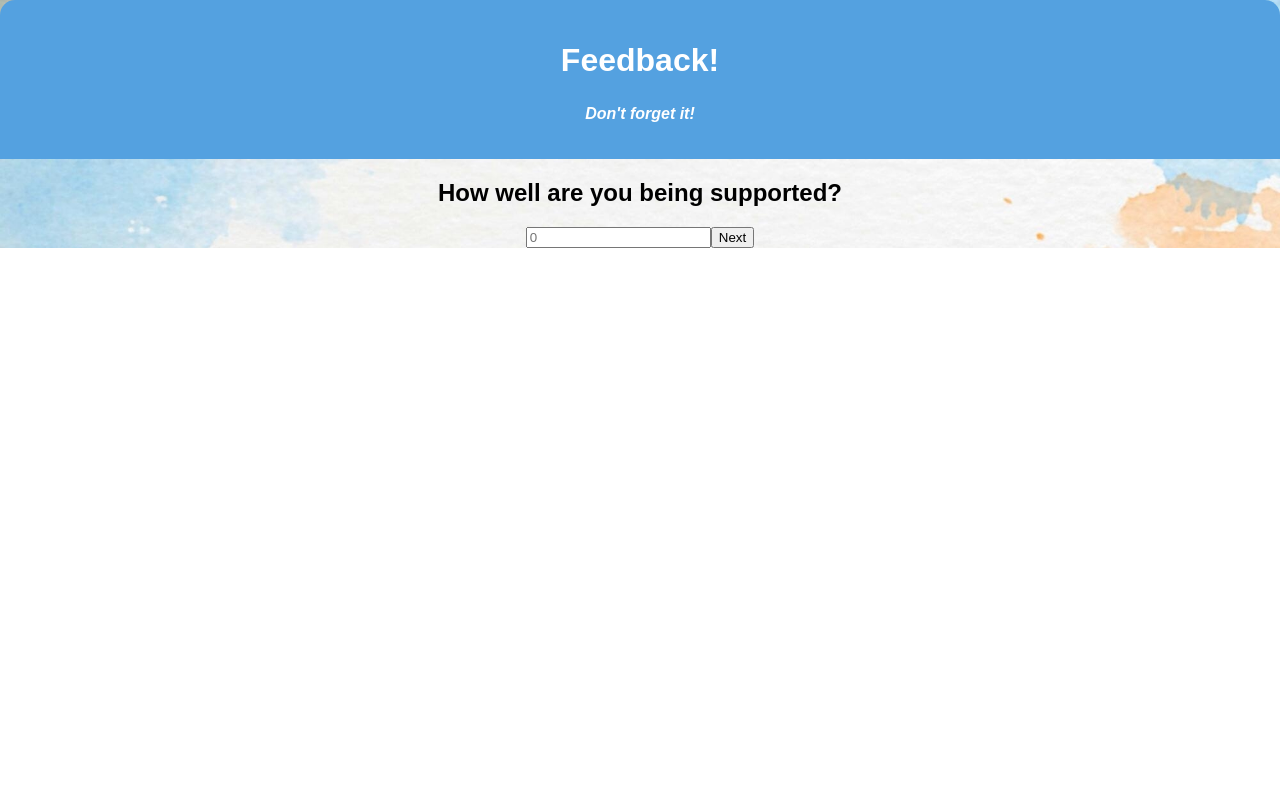
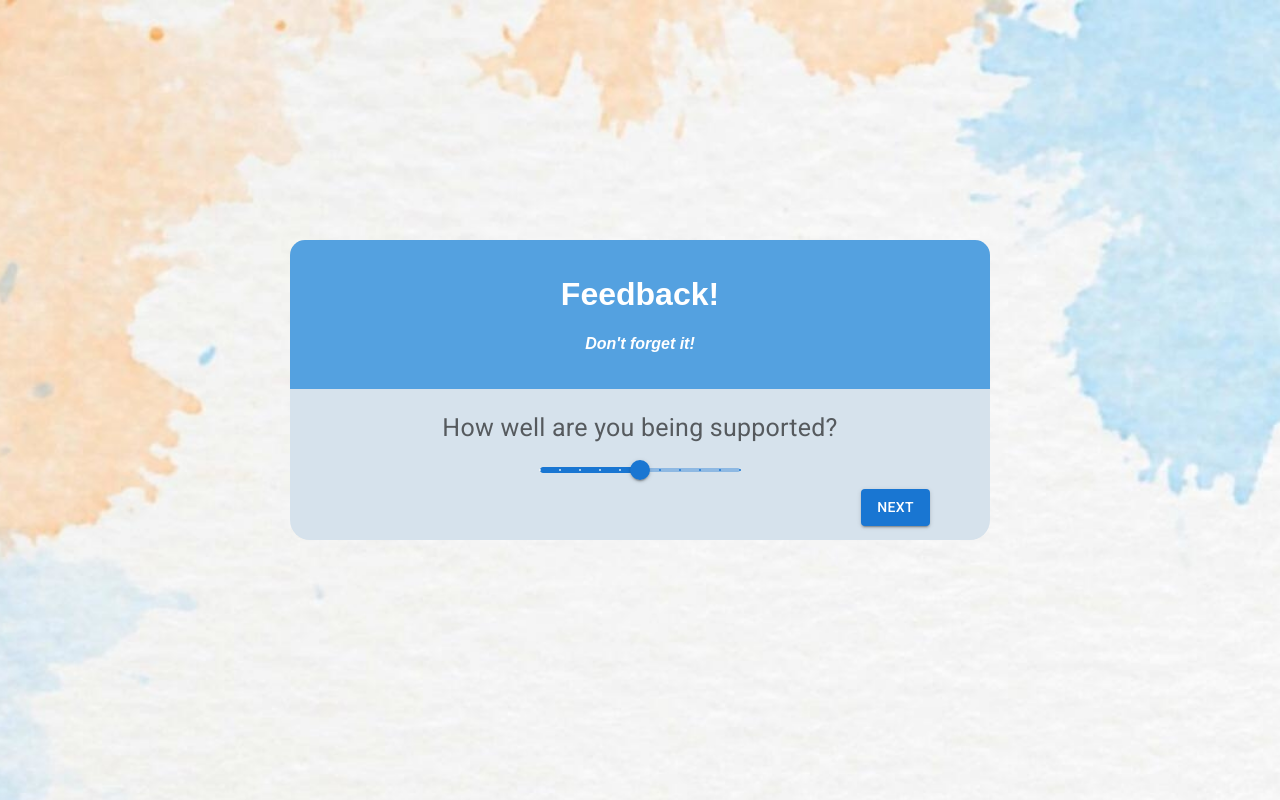
Before and after one commit to AndrewKapp59/weekend-redux-feedback-loop, a React (Create React App) app: page /#/support in a window 1280 px wide. Shown: the top 800 px of the page. Built offline with nearby package versions, Linux system fonts and the light colour scheme.

Commit message:
Add MUI to Support component

```diff
--- a/src/components/Support/Support.css
+++ b/src/components/Support/Support.css
@@ -0,0 +1,17 @@
+.next {
+  display: flex;
+  justify-content: flex-end;
+  align-content: center;
+  align-items: center;
+  margin-right: 60px;
+  color: rgb(240, 247, 238);
+}
+
+.box {
+  display: flex;
+  flex-direction: row;
+  flex-wrap: wrap;
+  justify-content: center;
+  align-content: center;
+  align-items: center;
+}
--- a/src/components/Support/Support.jsx
+++ b/src/components/Support/Support.jsx
@@ -1,10 +1,13 @@
 import { useDispatch } from 'react-redux';
-import { useState } from 'react';
+import React, { useState } from 'react';
 import { useHistory } from 'react-router-dom';
 import Header from '../Header/Header';
+import Button from '@mui/material/Button';
+import Slider from '@mui/material/Slider';
+import Box from '@mui/material/Box';
+import Typography from '@mui/material/Typography';
 
 function Support() {
-
   const [support, setSupport] = useState('');
 
   const dispatch = useDispatch();
@@ -15,7 +18,7 @@ function Support() {
 
     dispatch({
       type: 'ADD_SUPPORT',
-      payload: {support},
+      payload: { support },
     });
 
     setSupport('');
@@ -23,22 +26,46 @@ function Support() {
     history.push('/comments');
   };
 
-
   return (
-    <section>
-      <Header />
-      <h1>How well are you being supported?</h1>
-      <form onSubmit={handleFeedbackSubmit} className="form-input">
-        <input
-          required
-          type="number"
-          placeholder="0"
-          value={support}
-          onChange={(event) => setSupport(event.target.value)}
-        />
-        <input value="Next" type="submit"/>
-      </form>
-    </section>
+    <React.Fragment>
+      <div className='box'>
+        <Box
+          sx={{
+            marginTop: 30,
+            marginBottom: 80,
+            width: 700,
+            height: 300,
+            bgcolor: 'rgb(214, 226, 236)',
+            borderRadius: 5,
+          }}
+        >
+        <Header />
+        <Typography sx={{ fontSize: 25 }} color="text.secondary" gutterBottom>
+          How well are you being supported?
+        </Typography>
+        <div className='box'>
+            <Box sx={{ width: 200}}>
+              <Slider
+                onChange={(event, newValue) => {
+                  setSupport(newValue);
+                }}
+                defaultValue={5}
+                valueLabelDisplay="auto"
+                step={1}
+                marks
+                min={0}
+                max={10}
+              />
+            </Box>
+          </div>
+          <div className="next">
+            <Button variant="contained" onClick={handleFeedbackSubmit}>
+              Next
+            </Button>
+          </div>
+        </Box>
+      </div>
+    </React.Fragment>
   );
 }
 
--- a/src/components/Understanding/Understanding.jsx
+++ b/src/components/Understanding/Understanding.jsx
@@ -1,16 +1,11 @@
 import { useDispatch } from 'react-redux';
 import React, { useState } from 'react';
 import { useHistory } from 'react-router-dom';
-import PropTypes from 'prop-types';
 import Header from '../Header/Header';
 import Button from '@mui/material/Button';
 import Slider from '@mui/material/Slider';
 import Box from '@mui/material/Box';
 import Typography from '@mui/material/Typography';
-
-function valuetext(value) {
-  return `${value}°C`;
-}
 
 function Understanding() {
   const [understanding, setUnderstanding] = useState('');
@@ -54,9 +49,7 @@ function Understanding() {
                 onChange={(event, newValue) => {
                   setUnderstanding(newValue);
                 }}
-                // aria-label="Temperature"
                 defaultValue={5}
-                getAriaValueText={valuetext}
                 valueLabelDisplay="auto"
                 step={1}
                 marks
@@ -65,7 +58,6 @@ function Understanding() {
               />
             </Box>
           </div>
-
           <div className="next">
             <Button variant="contained" onClick={handleFeedbackSubmit}>
               Next
```
